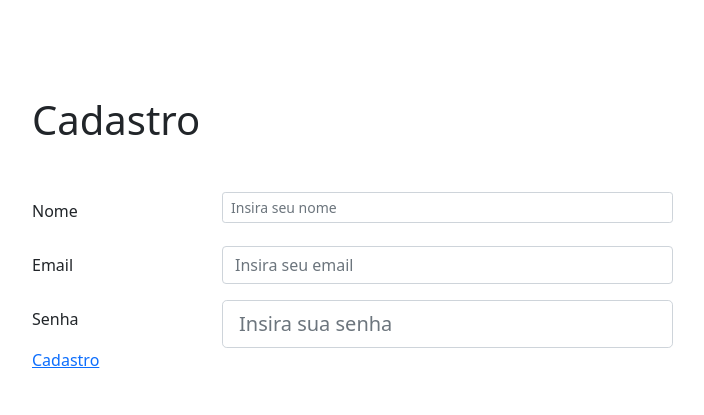
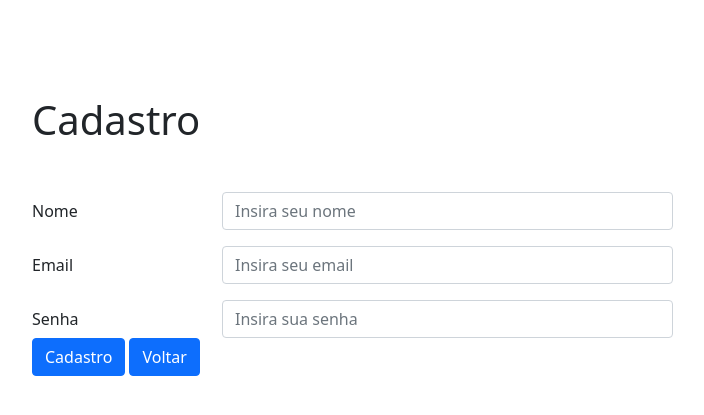
Before and after one commit to joaopedrolimaalves/projetonode, a Node server app: page /cadastro in a window 1280 px wide. Shown: the top 415 px of the page, without its empty margins (50-754 px from the left). Run offline with Node 20, Linux system fonts and the light colour scheme.

Commit message:
parte um

```diff
--- a/app/app.js
+++ b/app/app.js
@@ -4,7 +4,7 @@ var path = require('path');
 var cookieParser = require('cookie-parser');
 var logger = require('morgan');
 
-var indexRouter = require('./routes/index');
+var indexRouter = require('./routes/pages');
 var usersRouter = require('./routes/users');
 
 var app = express();
--- a/app/routes/index.js
+++ b/app/routes/pages.js
@@ -10,4 +10,8 @@ router.get('/cadastro', function(req, res, next) {
   res.render('cadastro');
 });
 
+router.get('/home', function(req, res, next) {
+  res.render('home');
+});
+
 module.exports = router;
--- a/app/views/cadastro.ejs
+++ b/app/views/cadastro.ejs
@@ -20,7 +20,7 @@
 		<div class="row mb-3">
 			<label for="colFormLabelSm" class="col-sm-2 col-form-label col-form-label">Nome</label>
 			<div class="col-sm-5">
-			  <input type="email" class="form-control form-control-sm" id="colFormLabelSm" placeholder="Insira seu nome">
+			  <input type="email" class="form-control form-control" id="colFormLabelSm" placeholder="Insira seu nome">
 			</div>
 		  </div>
 		  <div class="row mb-3">
@@ -32,10 +32,23 @@
 		  <div class="row">
 			<label for="colFormLabelLg" class="col-sm-2 col-form-label col-form-label">Senha</label>
 			<div class="col-sm-5">
-			  <input type="email" class="form-control form-control-lg" id="colFormLabelLg" placeholder="Insira sua senha">
+			  <input type="email" class="form-control form-control" id="colFormLabelLg" placeholder="Insira sua senha">
 			</div>
 
-			<a href="">Cadastro</a>
+			<!-- <a href="">Cadastro</a> -->
+
+			<div class="col-md-12">
+
+				<div class="row">
+					<form action="">
+
+						<a href="" class="btn btn-primary"> Cadastro </a>
+						<a href="/" class="btn btn-primary"> Voltar </a>
+
+					</form>
+				</div>
+			</div>
+
 		  </div>
 	</div>
 
--- a/app/views/login.ejs
+++ b/app/views/login.ejs
@@ -48,9 +48,10 @@
 					</div>
 				</div>
 
-				<button type="submit" class="btn btn-primary">Sign in</button>
+				<!-- <button type="submit" class="btn btn-primary">Sign in</button> -->
 				<!-- <button type="submit" class="btn btn-warning" onclick="">Cadastro</button> -->
-				<a href="cadastro" class="btn btn-warning"> teste </a>
+				<a href="home" class="btn btn-primary"> Login </a>
+				<a href="cadastro" class="btn btn-warning"> Cadastro </a>
 			</form>
 	</div>
 
```
